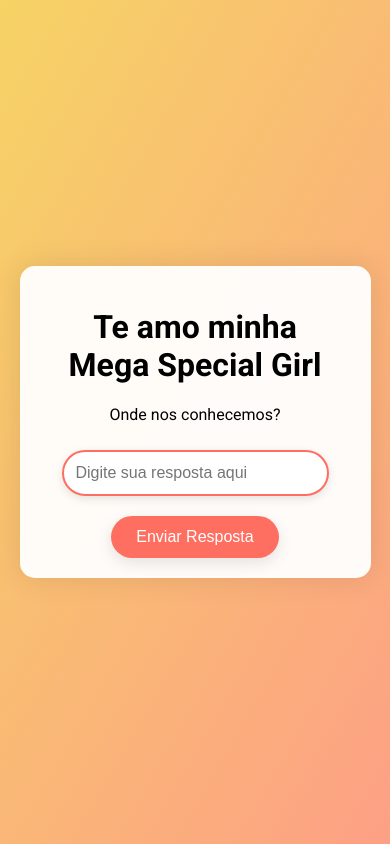
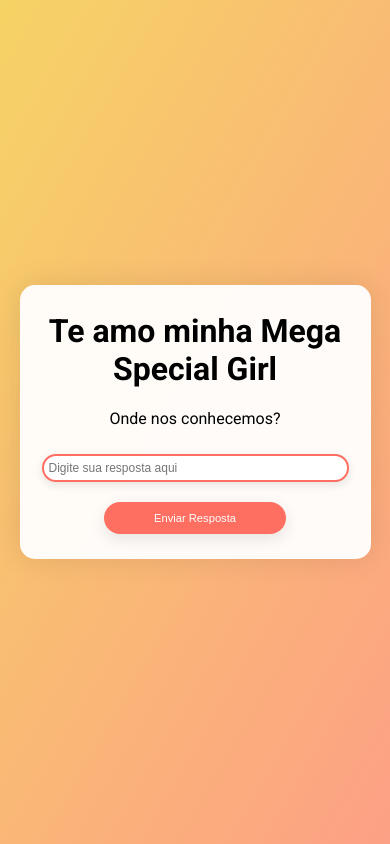
Before and after one commit to CarlossViniciuss/valentinesDay, a plain HTML site: page index.html in a window 390 px wide. Drawn offline with Linux system fonts and the light colour scheme.

Commit message:
Melhorado css

```diff
--- a/styles.css
+++ b/styles.css
@@ -106,7 +106,7 @@ input:focus {
 }
 
 .letter-input {
-    width: 50px;
+    width: 40px;
     display: inline-block;
     vertical-align: middle;
     margin-left: 10px;
@@ -147,22 +147,72 @@ input.invalid {
 @media screen and (max-width: 768px) {
     .container {
         width: 90%;
+        padding: 15px 20px;
+    }
+
+    input {
+        font-size: 14px; /* Ajusta o tamanho da fonte em telas menores */
+        padding: 10px;
     }
 
     .poem {
         width: 100%;
         display: block;
     }
+
+    .letter-input {
+        width: 35px; /* Ajustado para telas menores */
+        font-size: 14px; /* Ajusta o tamanho da fonte para o input */
+    }
+
+    button {
+        font-size: 0.9em; /* Ajusta o tamanho do botão */
+        padding: 10px 18px;
+    }
+
 }
 
 @media screen and (max-width: 500px) {
     .container {
         width: 95%;
     }
+
+    input {
+        font-size: 12px; /* Ajusta o tamanho da fonte para dispositivos ainda menores */
+        padding: 8px;
+    }
+
+    .letter-input {
+        width: 30px; /* Ajustado para telas menores */
+        font-size: 12px; /* Ajusta o tamanho da fonte para o input */
+    }
+
+    button {
+        font-size: 0.8em; /* Ajusta o tamanho do botão */
+        padding: 8px 15px;
+    }
+
 }
 
 @media screen and (max-width: 428px) {
     .container {
         width: 100%;
+        padding: 5px 10px;
+    }
+
+    input {
+        font-size: 12px; /* Ajusta o tamanho da fonte para dispositivos muito pequenos */
+        padding: 5px;
+    }
+
+    .letter-input {
+        width: 25px; /* Ajustado para telas muito pequenas */
+        font-size: 12px; /* Ajusta o tamanho da fonte para o input */
+    }
+
+    button {
+        font-size: 0.7em; /* Ajusta o tamanho do botão */
+        padding: 10px 50px;
+        margin-bottom: 20px;
     }
 }
```
